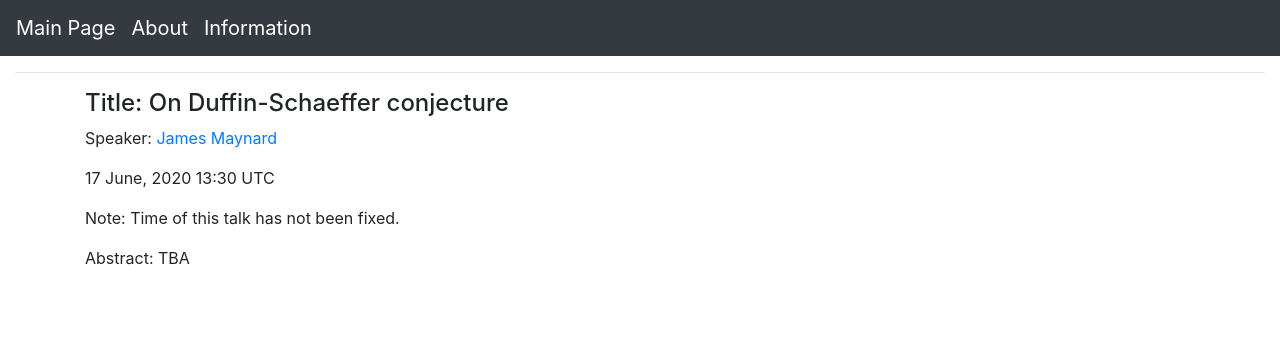
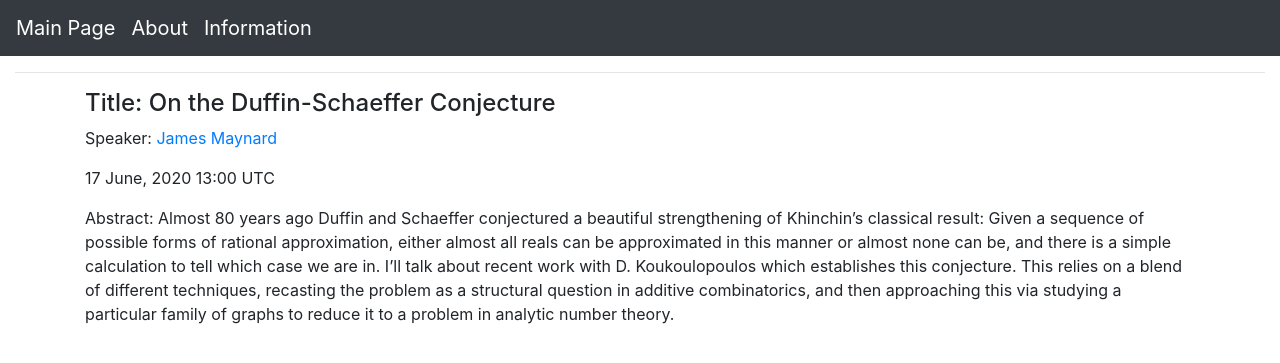
Before and after one commit to lively-cat-lover/DAHD-webinar, a Jekyll site: the page built from _posts/2020-06-17-James-Maynard.md, in a window 1280 px wide. Shown: the top 363 px of the page. Built offline with Jekyll 4.4.1, drawn with Linux system fonts in a browser that asks for light colours.

Commit message:
add details for jame's talk

```diff
--- a/_posts/2020-06-17-James-Maynard.md
+++ b/_posts/2020-06-17-James-Maynard.md
@@ -1,11 +1,10 @@
 ---
 layout: post
-title: On Duffin-Schaeffer conjecture
+title: On the Duffin-Schaeffer Conjecture
 speaker: James Maynard
-date: 2020-06-17 13:30:00 +0000
+date: 2020-06-17 13:00:00 +0000
 categories: Diophantine approximation
 ---
 
-Note: Time of this talk has not been fixed.
-
-Abstract: TBA
+Abstract: Almost 80 years ago Duffin and Schaeffer conjectured a beautiful strengthening of Khinchin's classical result: Given a sequence of possible forms of rational approximation, either almost all reals can be approximated in this manner or almost none can be, and there is a simple calculation to tell which case we are in.
+I'll talk about recent work with D. Koukoulopoulos which establishes this conjecture. This relies on a blend of different techniques, recasting the problem as a structural question in additive combinatorics, and then approaching this via studying a particular family of graphs to reduce it to a problem in analytic number theory.
```
